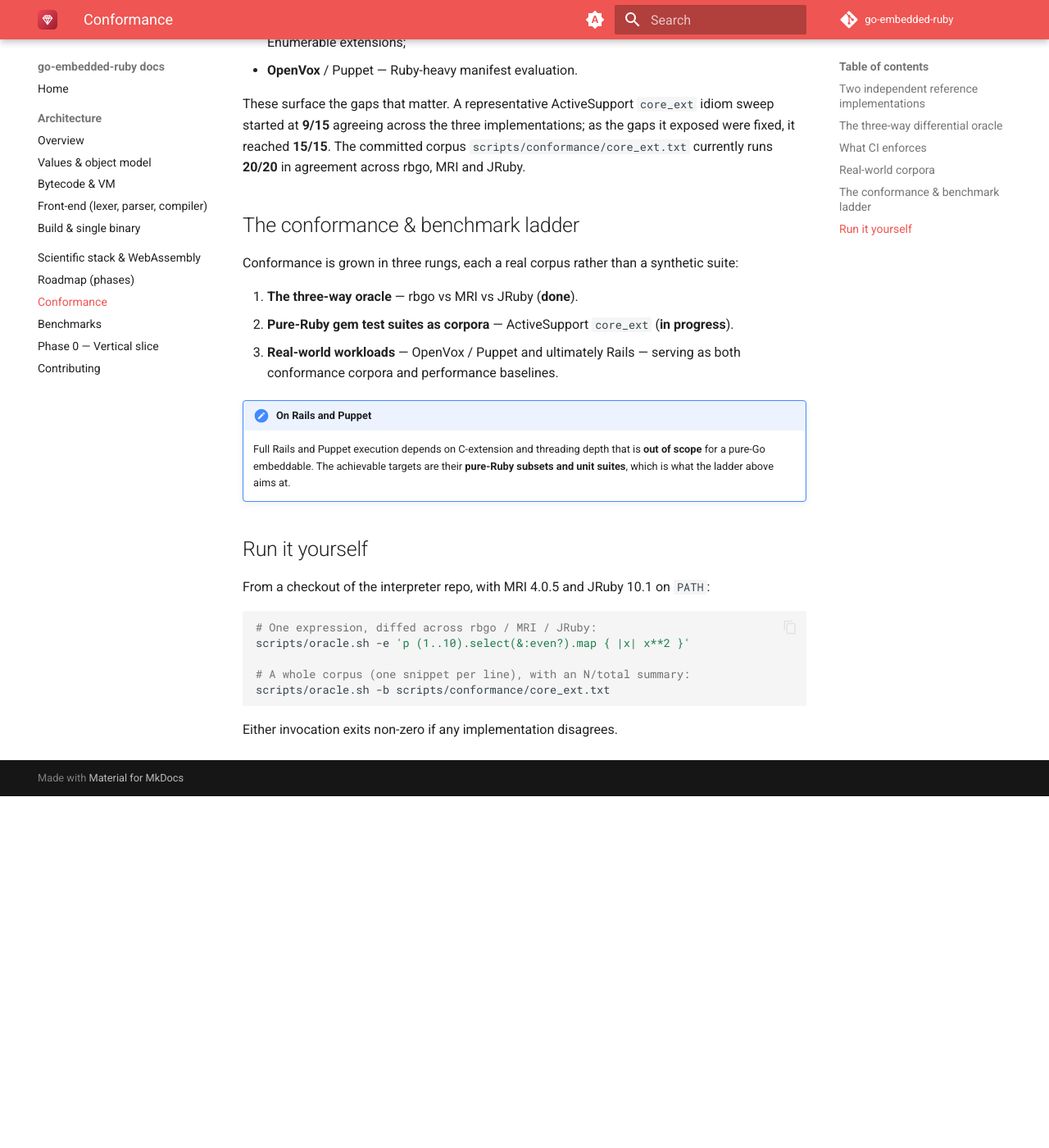
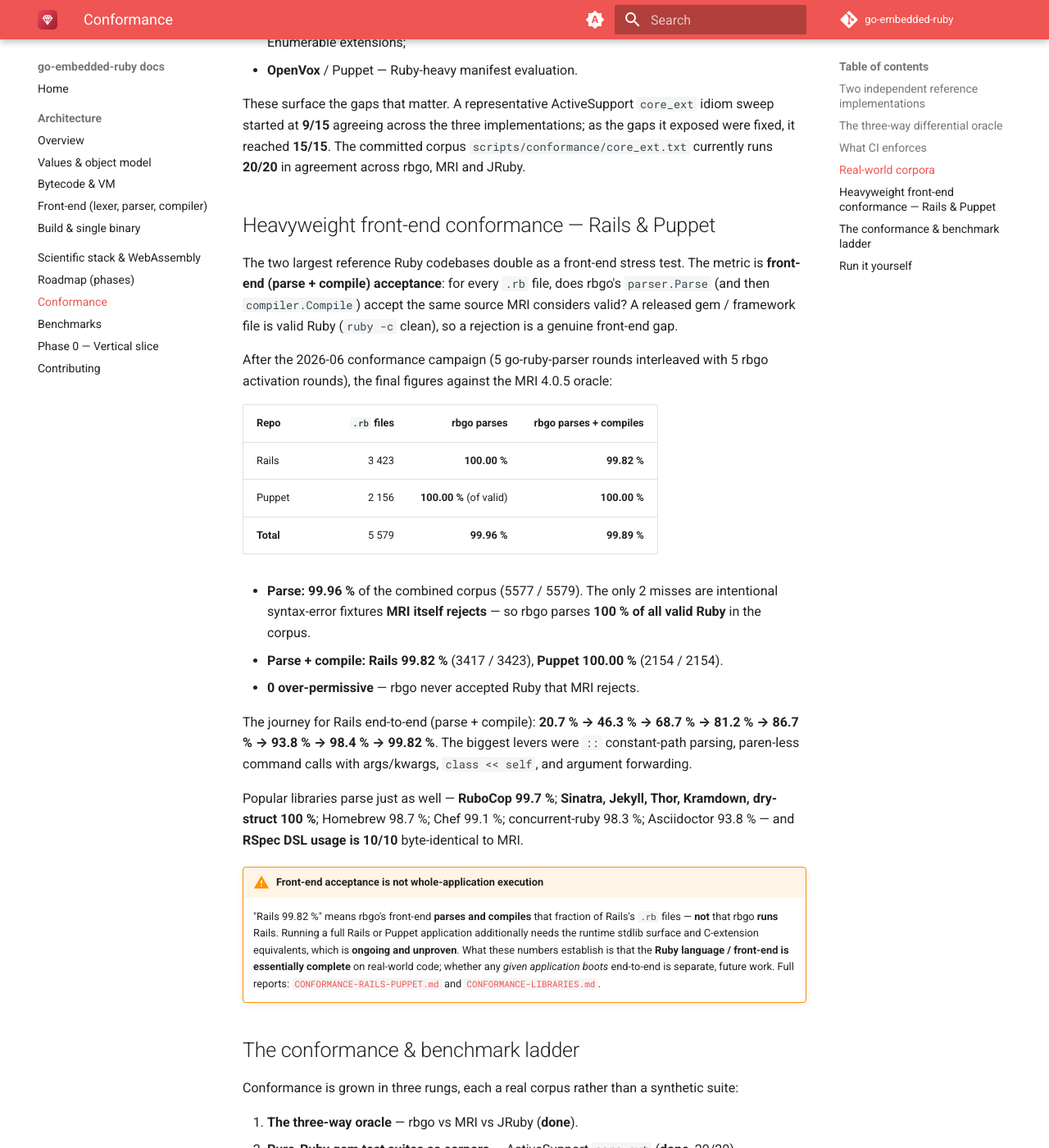
Before and after one commit to go-embedded-ruby/docs, an MkDocs documentation site: the page built from docs/conformance.md, in a window 1280 px wide and 1400 px high, scrolled down 1493 px. Shown: the whole window at 82% size. Built offline with MkDocs 1.6.1 and Material for MkDocs 9.7.7, drawn with Linux system fonts in a browser that asks for light colours; the version menu is left out; before the commit the page ends 2464 px from its top, so only the background shows below that; some of the changed text lies outside the part shown.

Commit message:
docs: update conformance + benchmarks with campaign-final figures
Conformance page: add a "Heavyweight front-end conformance — Rails & Puppet"
section with the final figures — parse 99.96% (100% of all valid Ruby),
parse+compile Rails 99.82% / Puppet 100%, 0 over-permissive — the journey
(20.7% -> 99.82%), the library + RSpec results, and a warning admonition that
front-end acceptance is not whole-application execution. Update the ladder/note
accordingly.

Benchmarks page: add the 6-runtime comparison (rbgo/rbgo+AOT vs
MRI/YJIT/JRuby/TruffleRuby) with rbgo+AOT beating MRI+YJIT 18-24x on loop/fib;
keep the earlier startup snapshot.

Verified: `mkdocs build --strict` clean.

Co-Authored-By: Claude Opus 4.8 <noreply@anthropic.com>

```diff
--- a/docs/conformance.md
+++ b/docs/conformance.md
@@ -68,6 +68,52 @@ gaps it exposed were fixed, it reached **15/15**. The committed corpus
 `scripts/conformance/core_ext.txt` currently runs **20/20** in agreement across
 rbgo, MRI and JRuby.
 
+## Heavyweight front-end conformance — Rails & Puppet
+
+The two largest reference Ruby codebases double as a front-end stress test. The
+metric is **front-end (parse + compile) acceptance**: for every `.rb` file, does
+rbgo's `parser.Parse` (and then `compiler.Compile`) accept the same source MRI
+considers valid? A released gem / framework file is valid Ruby (`ruby -c` clean),
+so a rejection is a genuine front-end gap.
+
+After the 2026-06 conformance campaign (5 go-ruby-parser rounds interleaved with
+5 rbgo activation rounds), the final figures against the MRI 4.0.5 oracle:
+
+| Repo   | `.rb` files | rbgo **parses** | rbgo **parses + compiles** |
+|--------|------------:|----------------:|---------------------------:|
+| Rails  |       3 423 |     **100.00 %** |                **99.82 %** |
+| Puppet |       2 156 |     **100.00 %** (of valid) | **100.00 %** |
+| **Total** |    5 579 |  **99.96 %** |                **99.89 %** |
+
+- **Parse: 99.96 %** of the combined corpus (5577 / 5579). The only 2 misses are
+  intentional syntax-error fixtures **MRI itself rejects** — so rbgo parses
+  **100 % of all valid Ruby** in the corpus.
+- **Parse + compile: Rails 99.82 %** (3417 / 3423), **Puppet 100.00 %**
+  (2154 / 2154).
+- **0 over-permissive** — rbgo never accepted Ruby that MRI rejects.
+
+The journey for Rails end-to-end (parse + compile): **20.7 % → 46.3 % → 68.7 % →
+81.2 % → 86.7 % → 93.8 % → 98.4 % → 99.82 %**. The biggest levers were `::`
+constant-path parsing, paren-less command calls with args/kwargs, `class << self`,
+and argument forwarding.
+
+Popular libraries parse just as well — **RuboCop 99.7 %**; **Sinatra, Jekyll,
+Thor, Kramdown, dry-struct 100 %**; Homebrew 98.7 %; Chef 99.1 %; concurrent-ruby
+98.3 %; Asciidoctor 93.8 % — and **RSpec DSL usage is 10/10** byte-identical to
+MRI.
+
+!!! warning "Front-end acceptance is not whole-application execution"
+    "Rails 99.82 %" means rbgo's front-end **parses and compiles** that fraction
+    of Rails's `.rb` files — **not** that rbgo **runs** Rails. Running a full Rails
+    or Puppet application additionally needs the runtime stdlib surface and
+    C-extension equivalents, which is **ongoing and unproven**. What these numbers
+    establish is that the **Ruby language / front-end is essentially complete** on
+    real-world code; whether any *given application boots* end-to-end is separate,
+    future work. Full reports:
+    [`CONFORMANCE-RAILS-PUPPET.md`](https://github.com/go-embedded-ruby/ruby/blob/main/CONFORMANCE-RAILS-PUPPET.md)
+    and
+    [`CONFORMANCE-LIBRARIES.md`](https://github.com/go-embedded-ruby/ruby/blob/main/CONFORMANCE-LIBRARIES.md).
+
 ## The conformance & benchmark ladder
 
 Conformance is grown in three rungs, each a real corpus rather than a synthetic
@@ -75,15 +121,17 @@ suite:
 
 1. **The three-way oracle** — rbgo vs MRI vs JRuby (**done**).
 2. **Pure-Ruby gem test suites as corpora** — ActiveSupport `core_ext`
-   (**in progress**).
-3. **Real-world workloads** — OpenVox / Puppet and ultimately Rails — serving as
-   both conformance corpora and performance baselines.
+   (**done**, 20/20).
+3. **Real-world workloads** — front-end (parse + compile) acceptance on Rails,
+   Puppet and popular libraries (**done**: ~100 % of valid Ruby parses); running
+   whole applications on the runtime stdlib + C-extension surface is the next,
+   ongoing rung.
 
-!!! note "On Rails and Puppet"
-    Full Rails and Puppet execution depends on C-extension and threading depth
-    that is **out of scope** for a pure-Go embeddable. The achievable targets are
-    their **pure-Ruby subsets and unit suites**, which is what the ladder above
-    aims at.
+!!! note "On running Rails and Puppet"
+    Full Rails and Puppet **execution** depends on a runtime stdlib surface and
+    C-extension / threading depth beyond what is built today. The achieved target
+    is **front-end (parse + compile) acceptance** of their real-world Ruby (above);
+    *running* whole applications is the road ahead, not a present claim.
 
 ## Run it yourself
 
```
Also changed, not shown: docs/benchmarks.md (+45 -3 lines).
